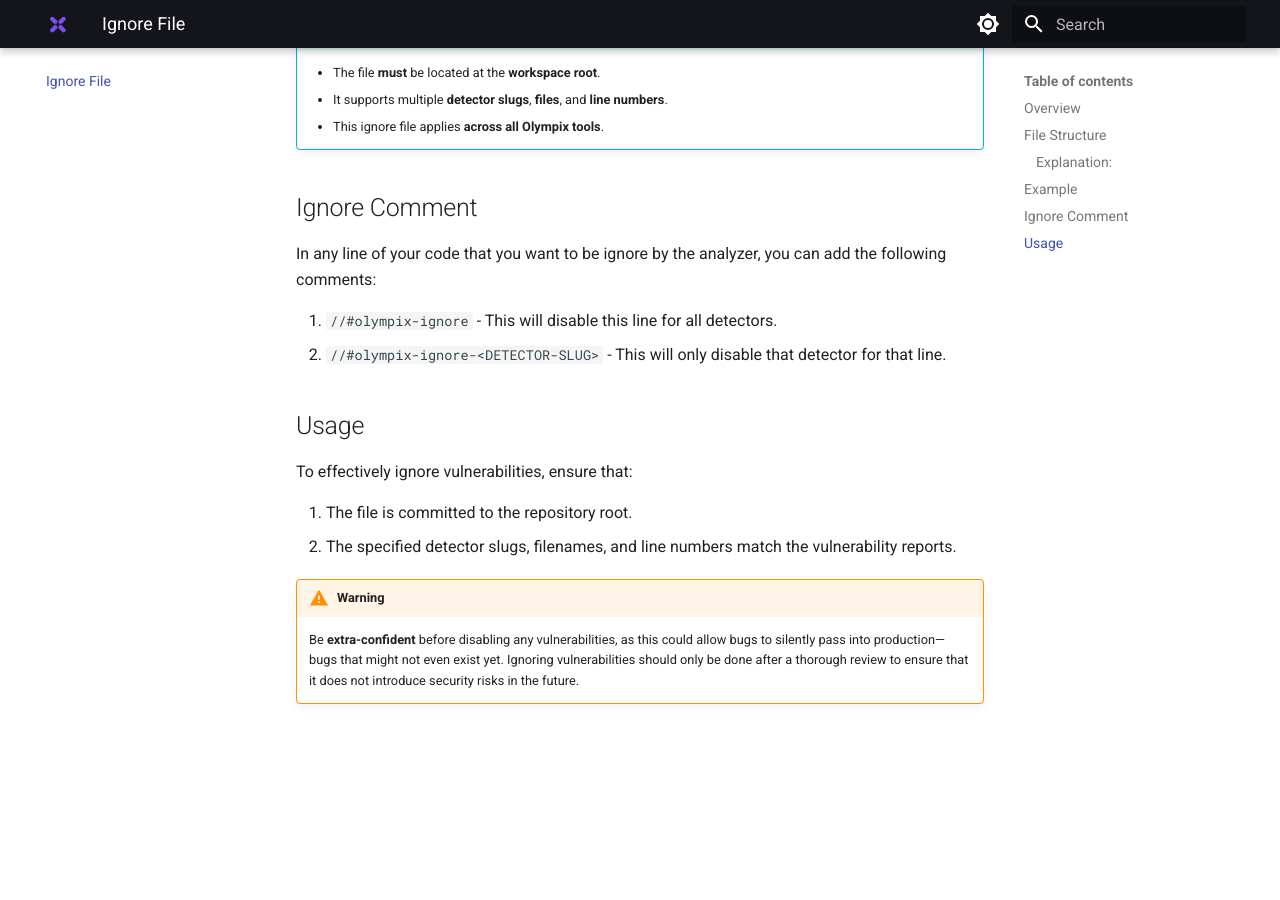
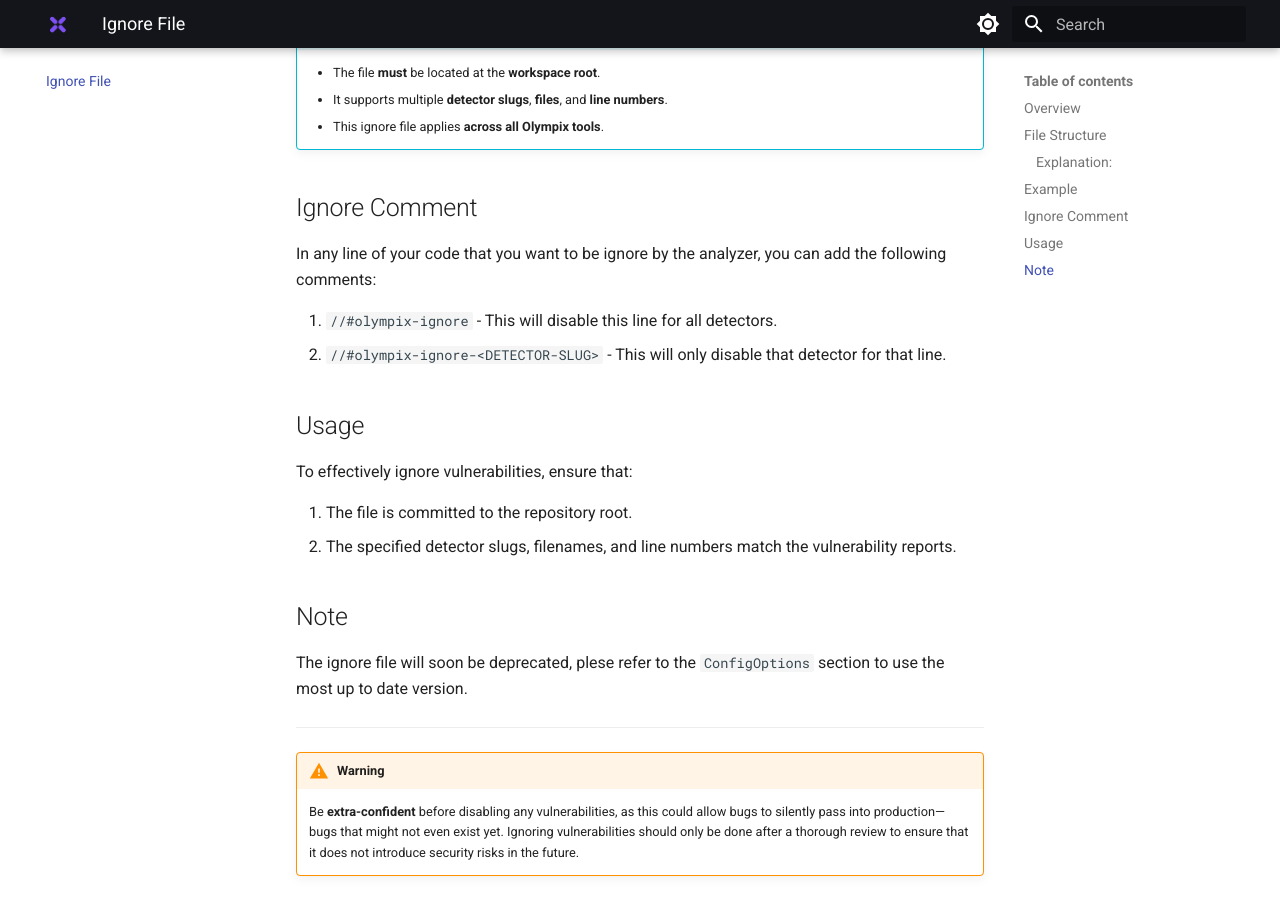
Before and after one commit to olympix/olympix.github.io, an MkDocs documentation site: the page built from docs/IgnoreOptions.md, in a window 1280 px wide and 900 px high, scrolled down 1730 px. Built offline with MkDocs 1.6.1 and Material for MkDocs 9.7.7, drawn with Linux system fonts in a browser that asks for light colours; before the commit the page ends 2458 px from its top, so only the background shows below that.

Commit message:
fix: mention ignore file deprecation

```diff
--- a/docs/IgnoreOptions.md
+++ b/docs/IgnoreOptions.md
@@ -75,6 +75,11 @@
 1. The file is committed to the repository root.
 2. The specified detector slugs, filenames, and line numbers match the vulnerability reports.
 
+## Note
+
+The ignore file will soon be deprecated, plese refer to the `ConfigOptions` section to use the most up to date version.
+
+---
 
 !!! Warning
     Be **extra-confident** before disabling any vulnerabilities, as this could allow bugs to silently pass into production—bugs that might not even exist yet. Ignoring vulnerabilities should only be done after a thorough review to ensure that it does not introduce security risks in the future.
```
